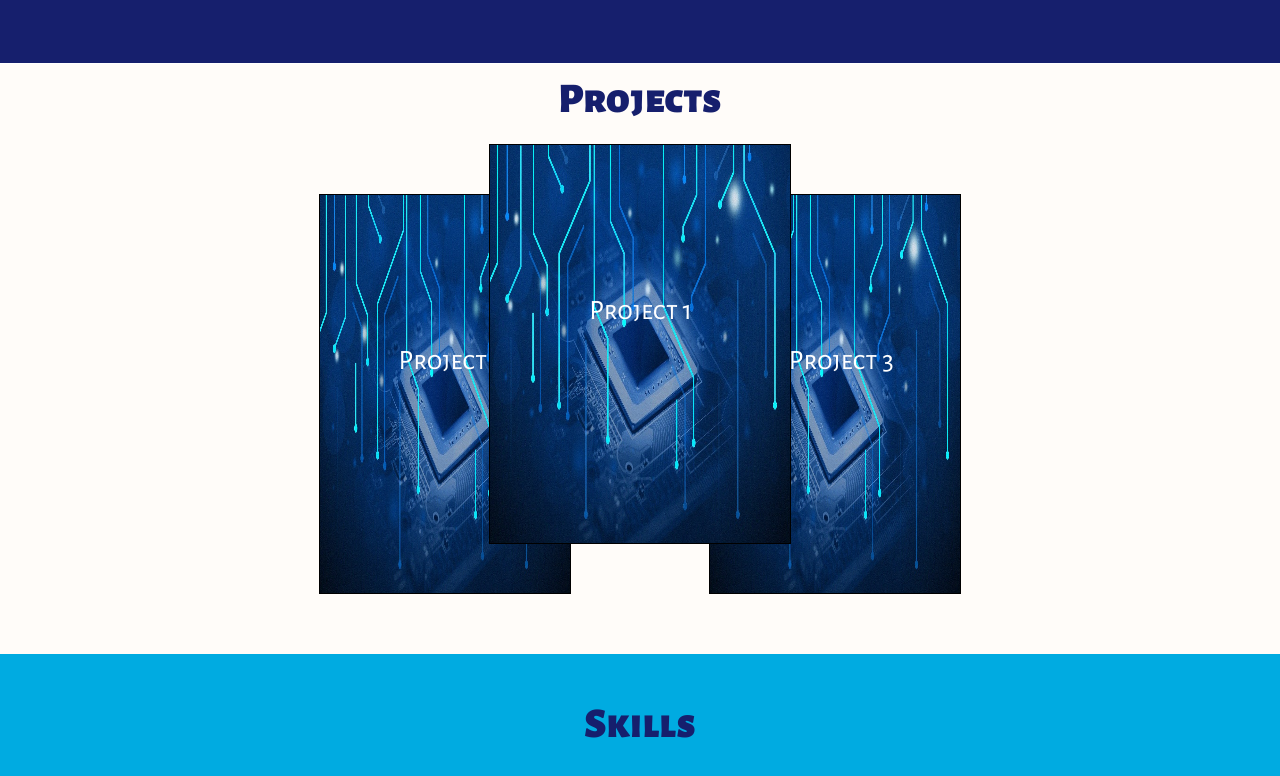
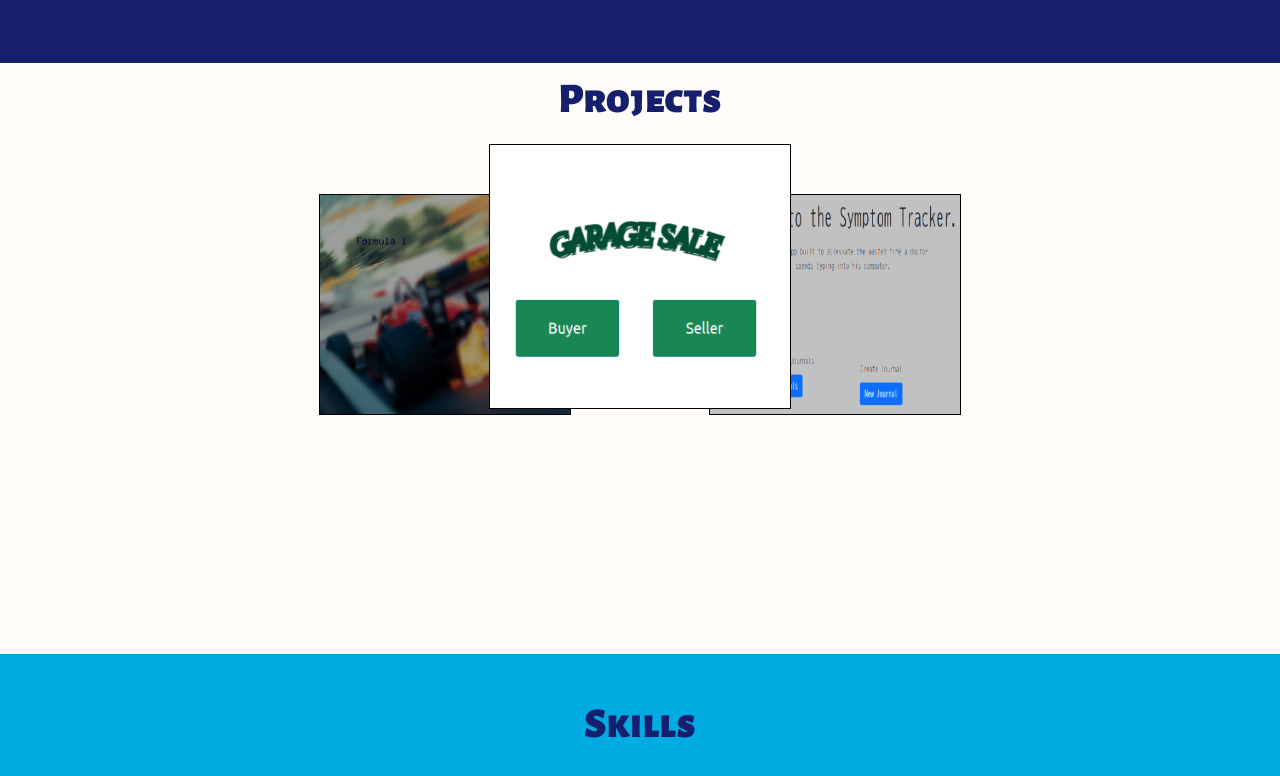
Before and after one commit to ethan-averbukh/Portfolio-website, a website: page index.html in a window 1280 px wide. Shown: the part 650-1426 px from the top of the page. Drawn offline with nearby package versions, Linux system fonts and the light colour scheme; a web font is replaced by a local one.

Commit message:
Updated html to include project images and links.

```diff
--- a/index.html
+++ b/index.html
@@ -61,20 +61,25 @@
         <h2 class="project-title">Projects</h2>
         <section id="Projects" class="project slideshow-container">
             <div class="project-card slide-prev">
-                <img src="./assets/images/computer_chip.JPG" alt="Placeholder">
-                <div class="project-card-name">Project 2</div>
-                <!-- <div class="project-card-link"><a href="#">Github</a></div> -->
+                <a href="https://ethan-averbukh.github.io/Formula_1/">
+                    <img src="/assets/images/formula_1.png" alt="Placeholder">
+
+                    <!-- <div class="project-card-link">Formula 1 API<a href="https://ethan-averbukh.github.io/Formula_1/">Github</a></div> -->
+                </a>
             </div>
             <div class="project-card slide-current">
-                <img src="./assets/images/computer_chip.JPG" alt="Placeholder">
-                <div class="project-card-name">Project 1</div>
-                <!-- <div class="project-card-link"><a href="#">Github</a></div> -->
+                <a href="https://channel4newsteam-jae.github.io/eCommerce-frontend/">
+                    <img src="/assets/images/garageSale.png" alt="Placeholder">
 
+                    <!-- <div class="project-card-link"><a href="#">Github</a></div> -->
+                </a>
             </div>
             <div class="project-card slide-next">
-                <img src="./assets/images/computer_chip.JPG" alt="Placeholder">
-                <div class="project-card-name">Project 3</div>
-                <!-- <div class="project-card-link"><a href="#">Github</a></div> -->
+                <a href="https://ethan-averbukh.github.io/medical_frontend/">
+                    <img src="/assets/images/SymptomTracker_small.png" alt="Placeholder">
+                    <!-- <div class="project-card-link"><a href="https://github.com/Channel4NewsTeam-JAE/eCommerce-frontend">Frontend</a></div>
+                    <div class="project-card-link"><a href="https://github.com/Channel4NewsTeam-JAE/eCommerce-backend">Backend</a></div> -->
+                </a>
             </div>
         </section>
         <!-- <a class="prev material-icons">arrow_back</a>
```
